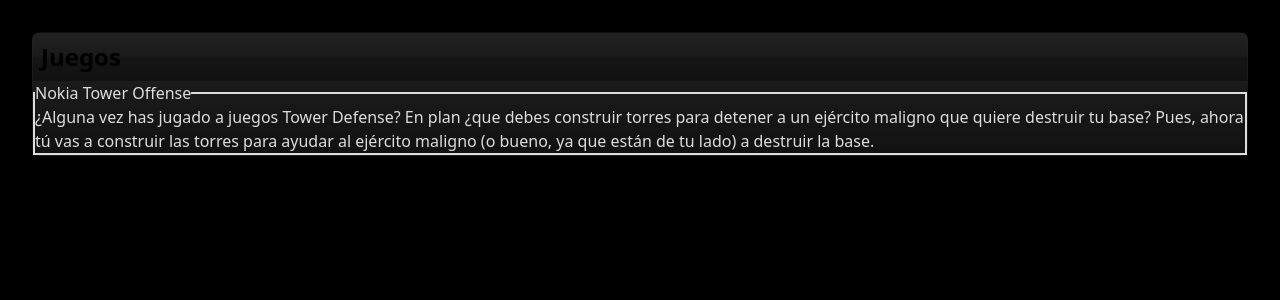
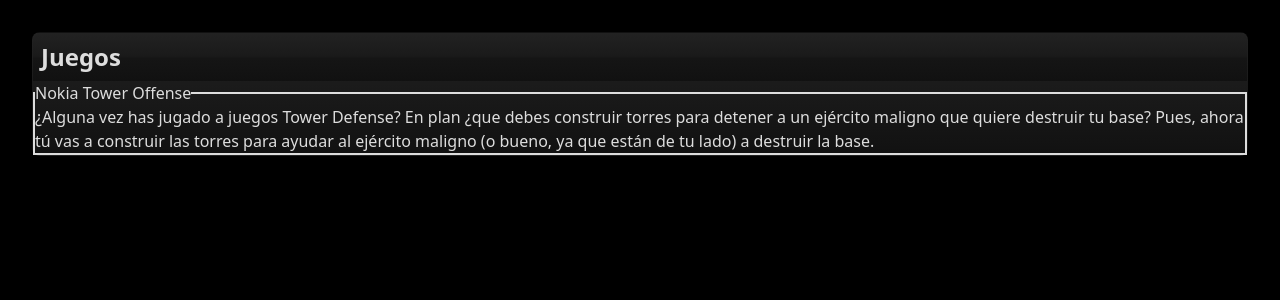
Before and after one commit to Libertifer/satart.tech, a PHP site: page / in a window 1280 px wide. Shown: the part 80-380 px from the top of the page. Run offline with PHP 8.4, Linux system fonts and the light colour scheme; some libraries are stand-ins or nearby versions.

Commit message:
Update style.css

```diff
--- a/css/style.css
+++ b/css/style.css
@@ -83,6 +83,6 @@ main {
   padding: 8px;
 }
 
-#ludi > h1 {
+#ludi > h2 {
   color: var(--col-tertiarius);
 }
```
